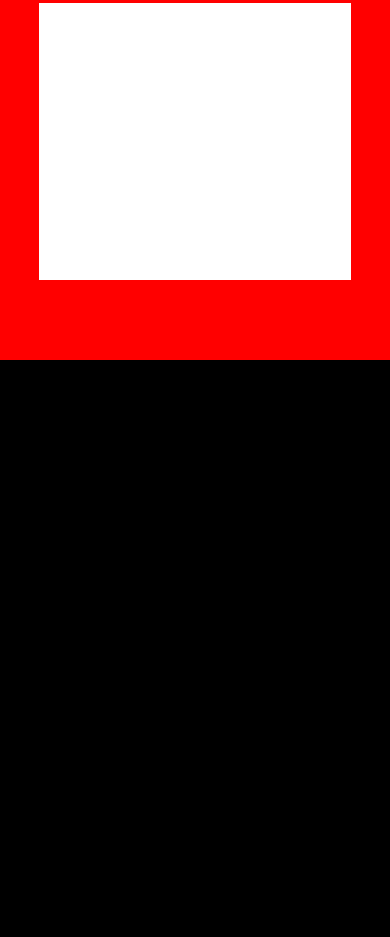
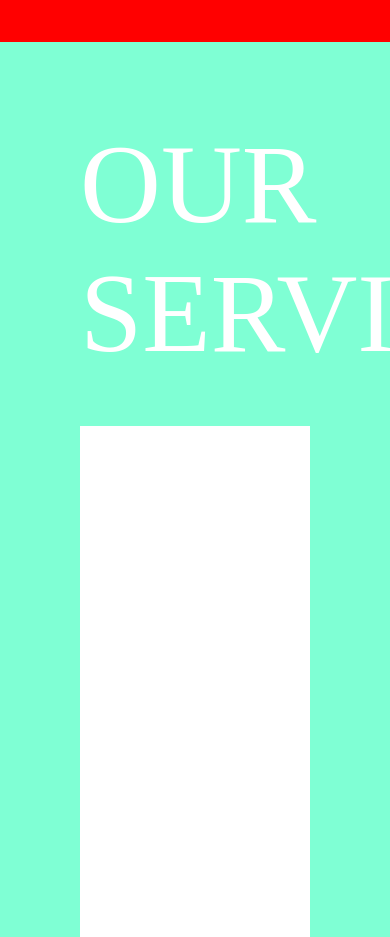
Before and after one commit to Litt1eStar/MuasoomInteractive-WebPortfolio, a React (Vite) app in the folder client/: page / in a window 390 px wide. Shown: the part 1780-2717 px from the top of the page. Before the commit the page ends 2140 px from the top, so only its background shows below. Built offline with nearby package versions, Linux system fonts and the light colour scheme.

Commit message:
create mockup page for hero our services section

```diff
--- a/client/src/App.jsx
+++ b/client/src/App.jsx
@@ -1,6 +1,7 @@
 import Hero from "./components/hero/Hero"
 import Navbar from "./components/navbar/Navbar"
 import TopWork from "./components/topWork/TopWork"
+import OurServices from "./components/ourServices/OurServices"
 
 function App() {
   return (
@@ -8,6 +9,7 @@ function App() {
       <Navbar />
       <Hero />
       <TopWork />
+      <OurServices />
     </>
   )
 }
--- /dev/null
+++ b/client/src/components/ourServices/OurServices.jsx
@@ -0,0 +1,15 @@
+import React from "react";
+import styles from "./OurServices.module.css"
+
+const OurServices = () => {
+  return (
+    <>
+      <div className={styles.container}>
+        <div className={styles.title}>OUR SERVICES</div>
+        <div className={styles.wordCloud}></div>
+      </div>
+    </>
+  )
+};
+
+export default OurServices;
--- /dev/null
+++ b/client/src/components/ourServices/OurServices.module.css
@@ -0,0 +1,18 @@
+.container{
+    height: 70rem;
+    background-color: aquamarine;
+    display: flex;
+    flex-direction: column;
+    padding: 5rem;
+}
+
+.title{
+    font-size: 7rem;
+    margin-bottom: 3rem;
+}
+
+.wordCloud{
+    width: 100%;
+    height: 80%;
+    background-color: white;
+}
--- a/client/src/components/topWork/TopWork.module.css
+++ b/client/src/components/topWork/TopWork.module.css
@@ -1,6 +1,6 @@
 .container{
     width: 100%;
-    height: 180rem;
+    height: 200rem;
     background-color: red;
     outline: 2px solid red;
     display: flex;
@@ -12,7 +12,7 @@
 
 .item{
     width: 90vw;
-    height: 40%;
+    height: 60%;
     background-color: white;
 }
 
@@ -33,11 +33,12 @@
 @media screen and (max-width: 600px){
     .container{
         padding-top: 3rem;
-        height: 70rem;
+        height: 50rem;
+        gap: 2rem;
     }
     .item{
-        width: 80vw;
-        height: 40%;
+        width: 90vw;
+        height: 30%;
     }
 
     .lastItem{
```
